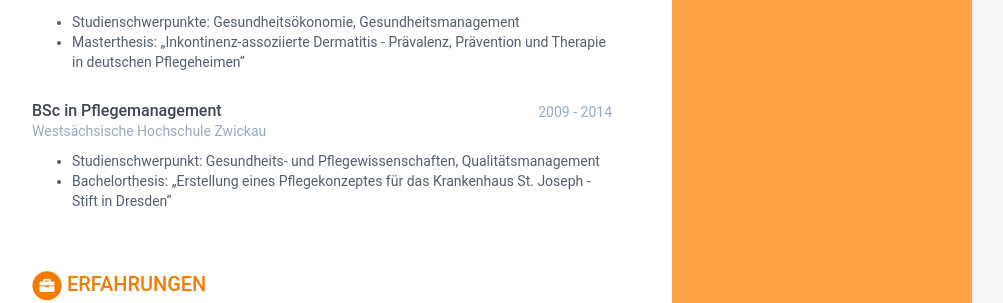
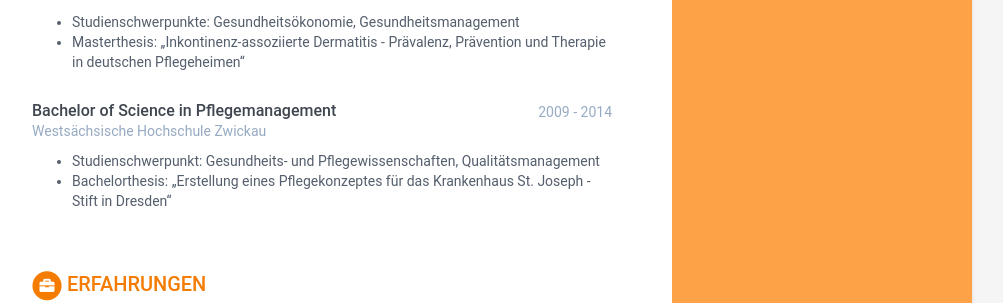
Before and after one commit to sophieforakf/sophieforakf.github.io, a Jekyll site: the page built from index.html, in a window 1280 px wide. Shown: the part 1000-1303 px from the top of the page, without its empty margins (168-1171 px from the left). Built offline with Jekyll 4.4.1, drawn with Linux system fonts in a browser that asks for light colours.

Commit message:
Education adjusted

```diff
--- a/_data/data.yml
+++ b/_data/data.yml
@@ -104,7 +104,7 @@ education:
           - Masterthesis: „Inkontinenz-assoziierte Dermatitis - Prävalenz, Prävention und Therapie in deutschen  Pflegeheimen“
 
 
-      - degree: BSc in Pflegemanagement
+      - degree: Bachelor of Science in Pflegemanagement
         university: Westsächsische Hochschule Zwickau
         time: 2009 - 2014
         details: |
```
